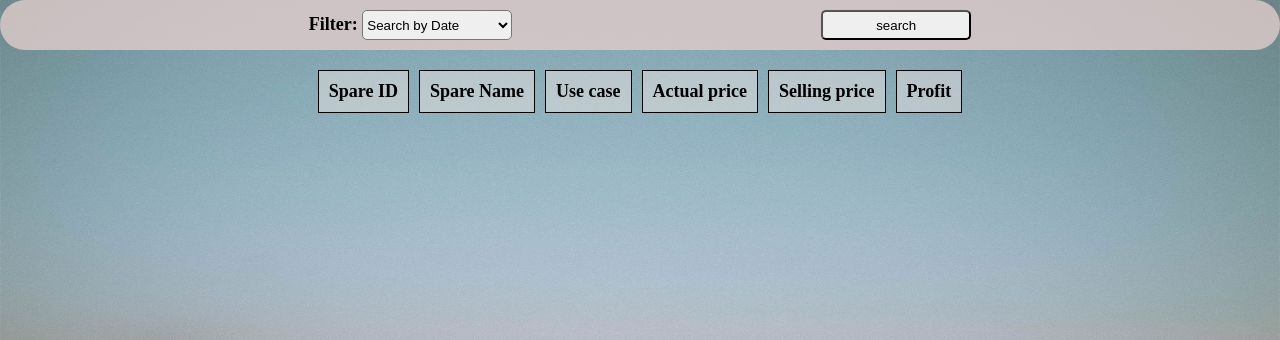
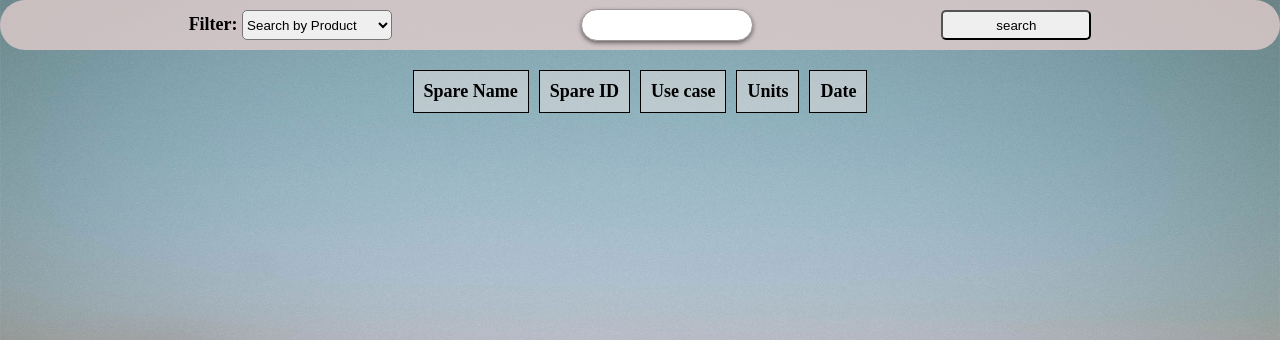
Before and after one commit to Justin-Ebenazar/jacob_Enterprise_freelancing, a Flask app: template Manicks/templates/spares_lookup.html in a window 1280 px wide. Shown: the part 100-440 px from the top of the page. Run offline with Flask 3, Linux system fonts and the light colour scheme; the template is opened without the code that fills it, so the values that code supplies are empty.

Commit message:
spares 2 new pages created

```diff
--- a/Manicks/templates/javascp_common.js
+++ b/Manicks/templates/javascp_common.js
@@ -14,9 +14,17 @@ function openNav() {
 // spares lookup page
 
 function search_criteria(){
-    const serach_criteria=document.querySelectorAll('.helo');
+    const dates=document.querySelector('.dates');
+    const search_box=document.querySelector('.search-dabba');
     var dropdown = document.getElementById("searchfilter");
-    var selectedValue = dropdown.value;
-    console.log(selectedValue)
 
+    if(dropdown.value=="date"){
+        dates.style.display='block';
+        search_box.style.display='none';
+    }
+    else{
+        dates.style.display='none';
+        search_box.style.display='block';
+    }
 }
+search_criteria()
--- a/Manicks/templates/spares_lookup.html
+++ b/Manicks/templates/spares_lookup.html
@@ -5,7 +5,7 @@
     <meta name="viewport" content="width=device-width, initial-scale=1.0">
     <title>Spares Lookup</title>
     <link rel="stylesheet" href="style1.css">
-    <script src="javascp_common.js"></script>
+
 </head>
 <body>
     <main>
@@ -29,27 +29,34 @@
             <div class="home-search-bar">
                 <div>
                     Filter:
-                    <select name="search_filter">
-                        <option value="">Search by Date</option>
-                        <option value="">Serach by Product</option>
+                    <select name="search_filter" id="searchfilter" onchange="search_criteria()">
+                        <option value="product">Search by Product</option>
+                        <option value="date">Search by date</option>
                     </select>
                 </div>
+
+                <div class="dates">
+                    <input type="date" name="Start date">
+                    <input type="date" name="End date">
+                </div>
+                <div class="search-dabba">
+                    <input type="text" name="product_entry">
+                </div>
+
                 <div>
-                    <input id="search-btn" type="submit" value="search" onclick="search_criteria">
+                    <input id="search-btn" type="submit" value="search" onclick="search_criteria()">
                 </div>
             </div>
+
             <div class="home-table">
-                <table cellspacing="10px" class="helo">
+                <table cellspacing="10px" class="by_product">
                     <tr>
+                        <th class="home-detail-th">Spare Name</th>
                         <th class="home-detail-th">Spare ID</th>
-                        <th class="home-detail-th">Spare Name</th>
                         <th class="home-detail-th">Use case</th>
-                        <th class="home-detail-th">Actual price</th>
-                        <th class="home-detail-th">Selling price</th>
-                        <th class="home-detail-th">Profit</th>
+                        <th class="home-detail-th">Units</th>
+                        <th class="home-detail-th">Date</th>
                     </tr>
-
-                </table>
             </div>
         </div>
 
@@ -63,5 +70,7 @@
 
         </section>
     </main>
+
 </body>
+<script src="javascp_common.js"></script>
 </html>
```
